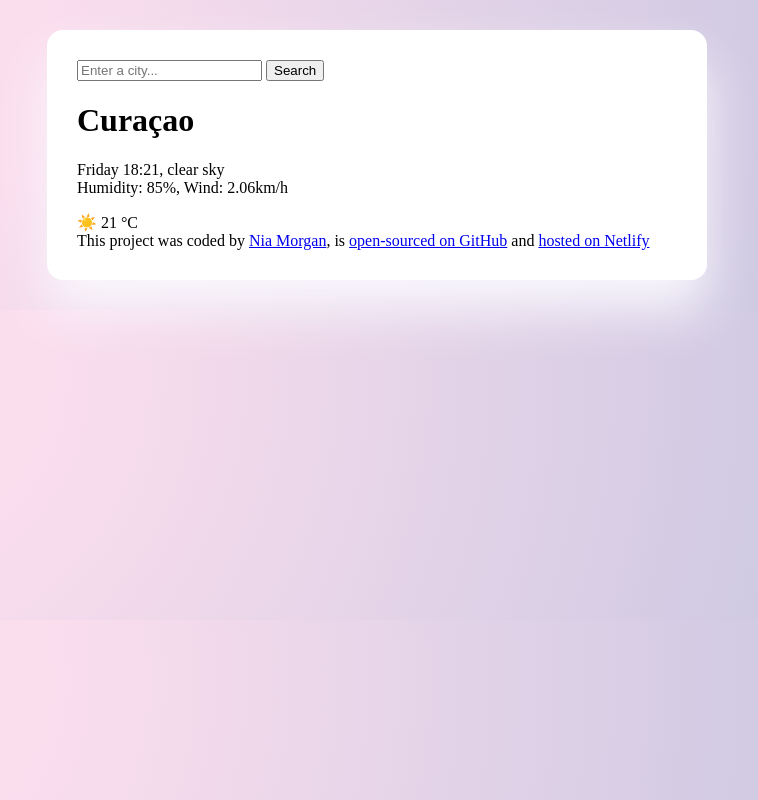
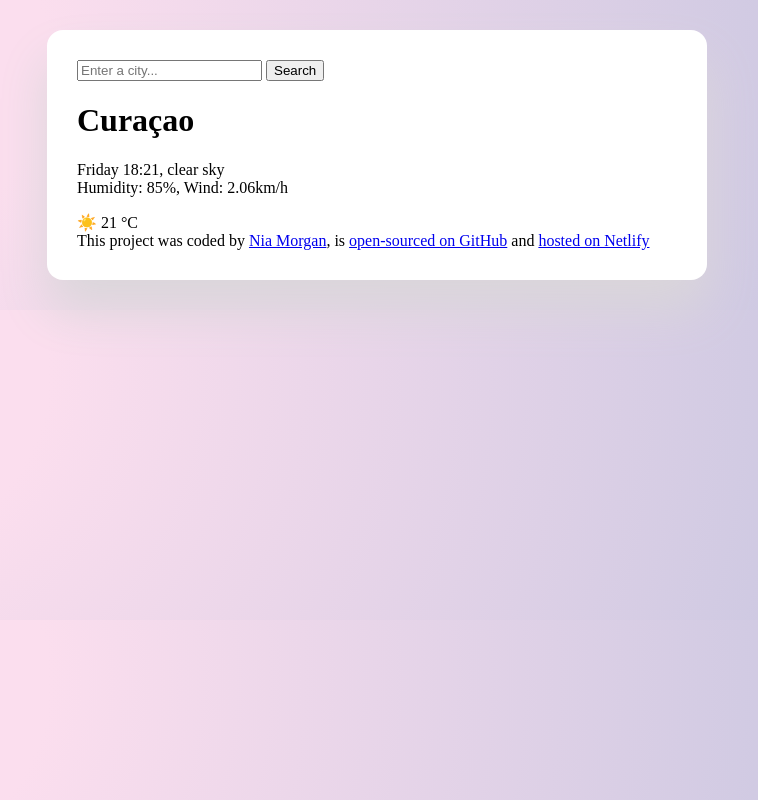
Before and after one commit to NiaMorgan29/Nias-Weather-App, a plain HTML site: page index.html in a window 1280 px wide. Shown: the whole page, without its empty margins (263-1021 px from the left). Drawn offline with Linux system fonts and the light colour scheme.

Commit message:
updated box shadow color

```diff
--- a/src/style.css
+++ b/src/style.css
@@ -10,7 +10,7 @@ body {
   background: white;
   max-width: 600px;
   margin: 30px auto;
-  box-shadow: 0 30px 50px rgba(249, 247, 253);
+  box-shadow: 0 30px 50px rgba(218, 214, 218);
   border-radius: 16px;
   padding: 30px;
 }
```
